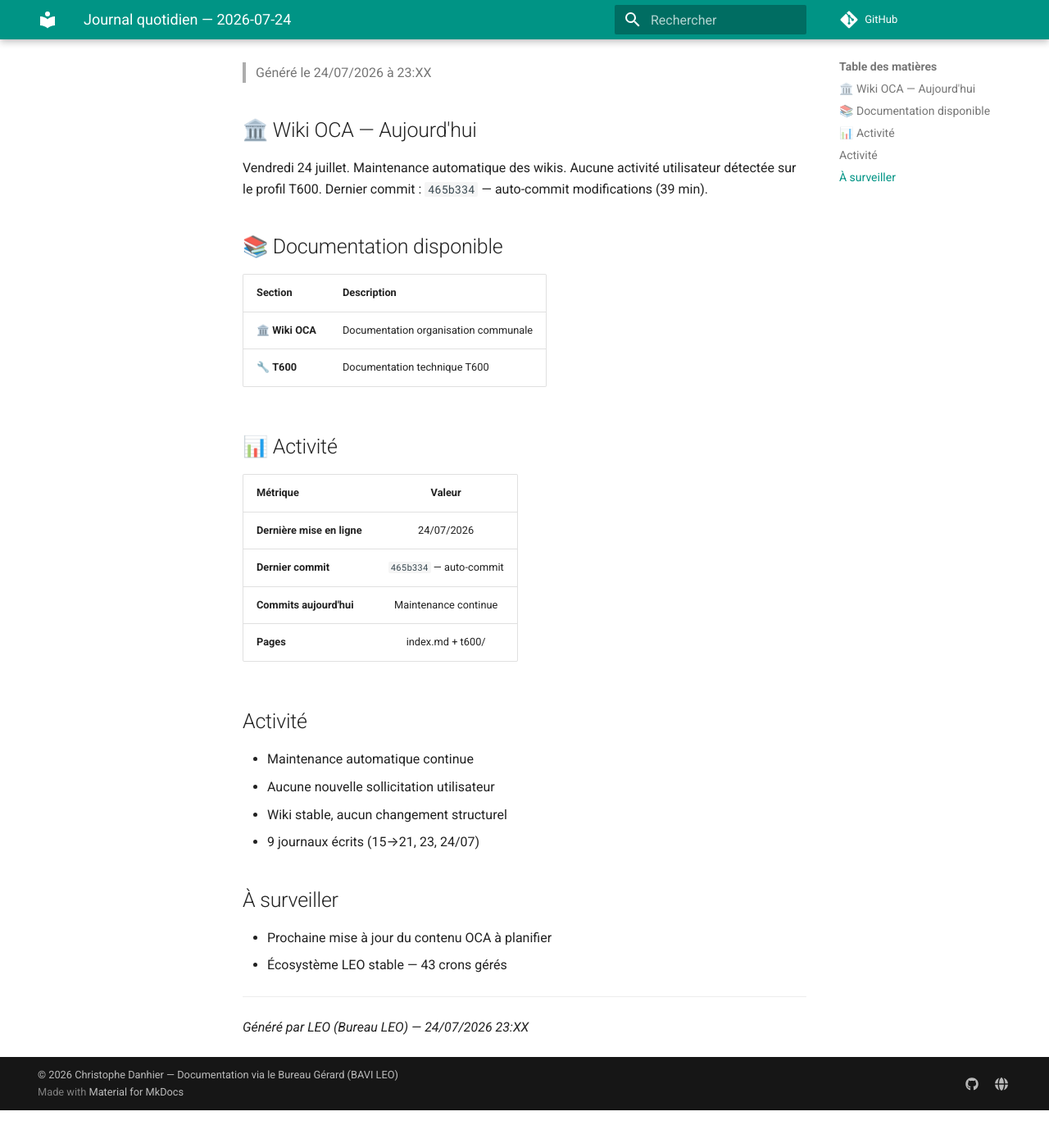
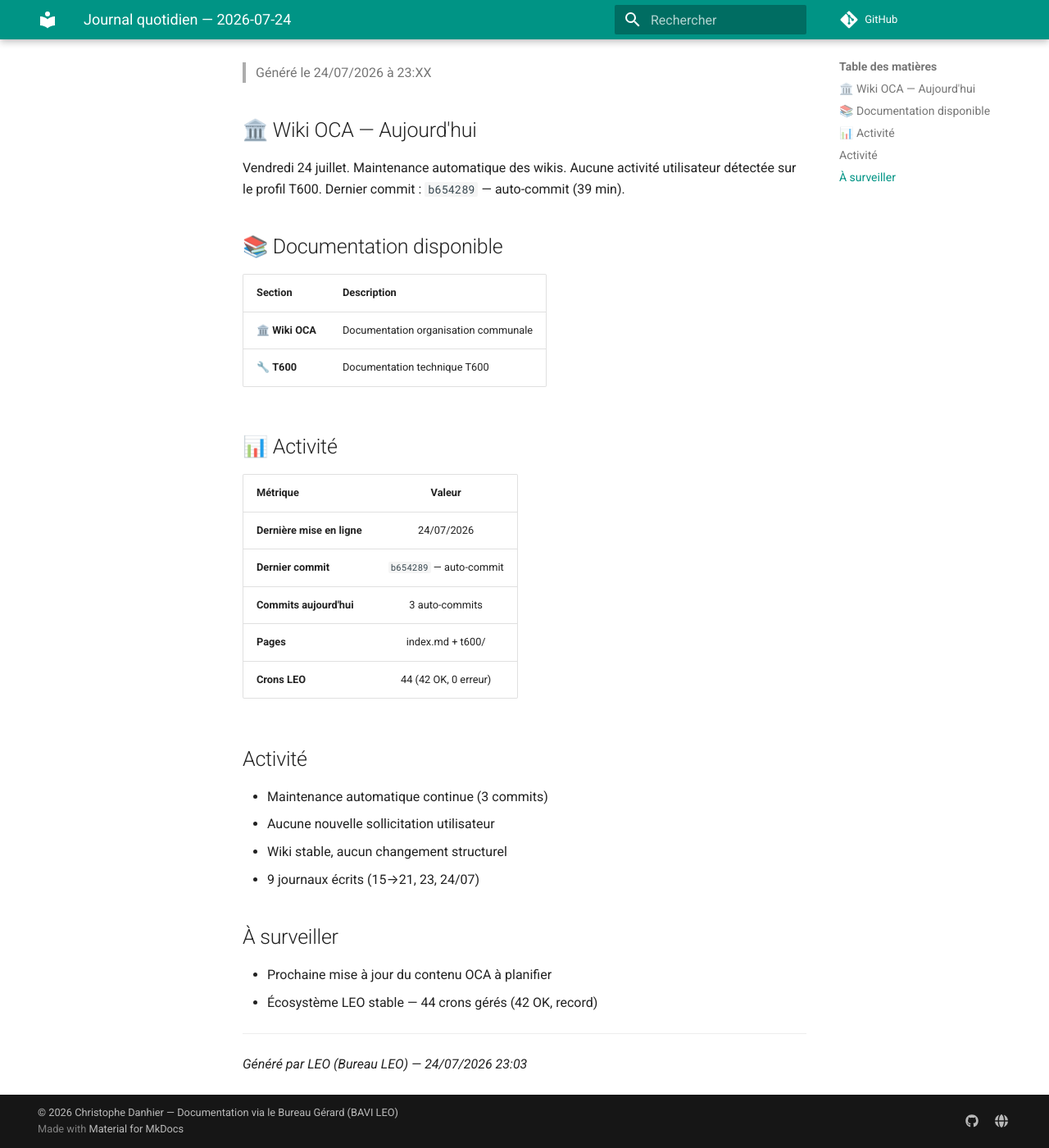
Before and after one commit to christophedanhier-hash/wiki-oca, an MkDocs documentation site: the page built from docs/journal-2026-07-24.md, in a window 1280 px wide and 1400 px high, scrolled down 152 px. Shown: the whole window at 82% size. Built offline with MkDocs 1.6.1 and Material for MkDocs 9.7.7, drawn with Linux system fonts in a browser that asks for light colours; comment, search, counter and statistics services are not loaded; before the commit the page ends 1506 px from its top, so only the background shows below that.

Commit message:
chore: auto-commit modifications

```diff
--- a/docs/journal-2026-07-24.md
+++ b/docs/journal-2026-07-24.md
@@ -4,7 +4,7 @@
 
 ## 🏛️ Wiki OCA — Aujourd'hui
 
-Vendredi 24 juillet. Maintenance automatique des wikis. Aucune activité utilisateur détectée sur le profil T600. Dernier commit : `465b334` — auto-commit modifications (39 min).
+Vendredi 24 juillet. Maintenance automatique des wikis. Aucune activité utilisateur détectée sur le profil T600. Dernier commit : `b654289` — auto-commit (39 min).
 
 ## 📚 Documentation disponible
 
@@ -18,13 +18,14 @@ Vendredi 24 juillet. Maintenance automatique des wikis. Aucune activité utilisa
 | Métrique | Valeur |
 |----------|:------:|
 | **Dernière mise en ligne** | 24/07/2026 |
-| **Dernier commit** | `465b334` — auto-commit |
-| **Commits aujourd'hui** | Maintenance continue |
+| **Dernier commit** | `b654289` — auto-commit |
+| **Commits aujourd'hui** | 3 auto-commits |
 | **Pages** | index.md + t600/ |
+| **Crons LEO** | 44 (42 OK, 0 erreur) |
 
 ## Activité
 
-- Maintenance automatique continue
+- Maintenance automatique continue (3 commits)
 - Aucune nouvelle sollicitation utilisateur
 - Wiki stable, aucun changement structurel
 - 9 journaux écrits (15→21, 23, 24/07)
@@ -32,8 +33,8 @@ Vendredi 24 juillet. Maintenance automatique des wikis. Aucune activité utilisa
 ## À surveiller
 
 - Prochaine mise à jour du contenu OCA à planifier
-- Écosystème LEO stable — 43 crons gérés
+- Écosystème LEO stable — 44 crons gérés (42 OK, record)
 
 ---
 
-*Généré par LEO (Bureau LEO) — 24/07/2026 23:XX*
+*Généré par LEO (Bureau LEO) — 24/07/2026 23:03*
```
Also changed, not shown: docs/index.md (+1 -1 lines).
